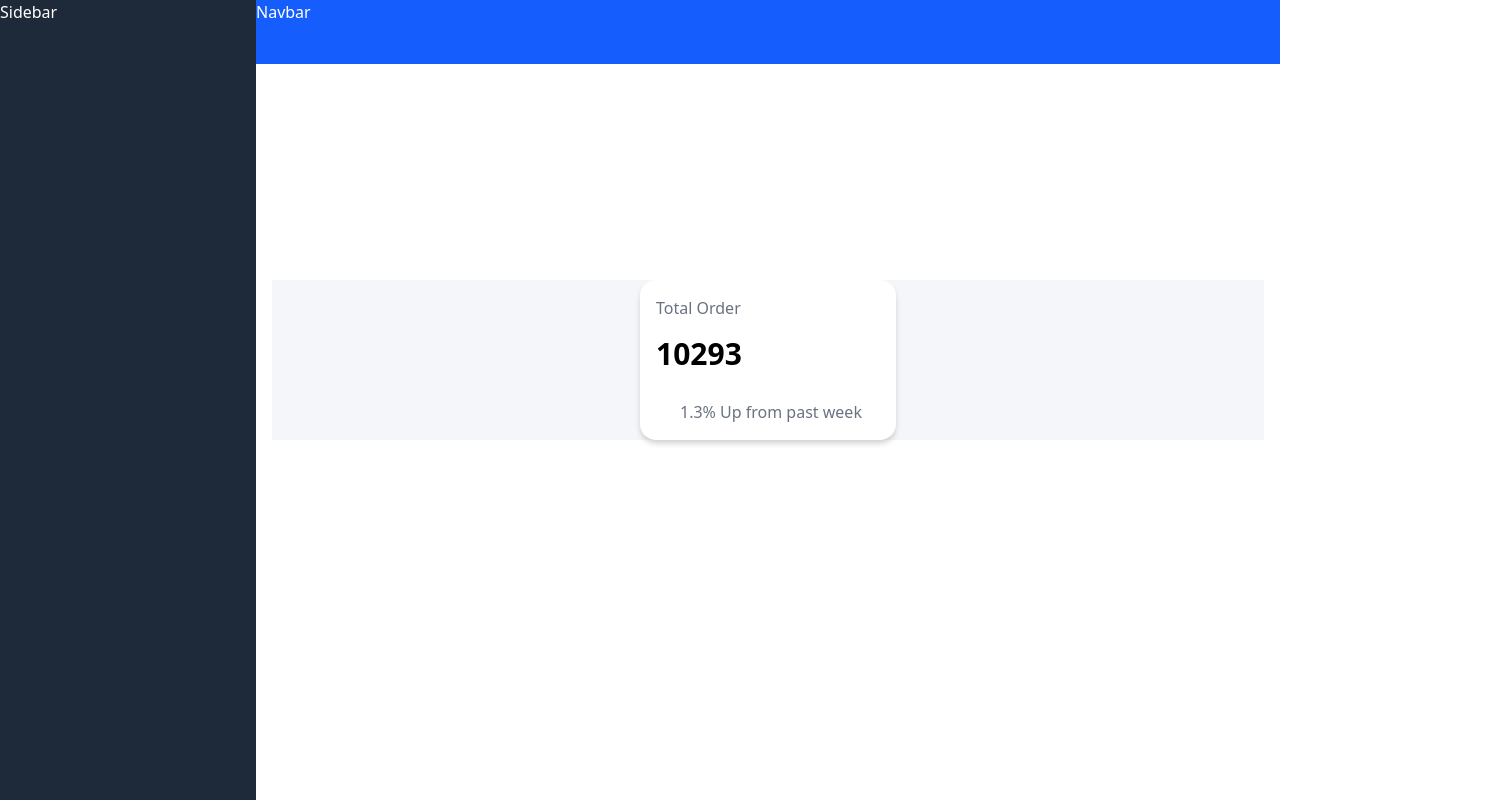
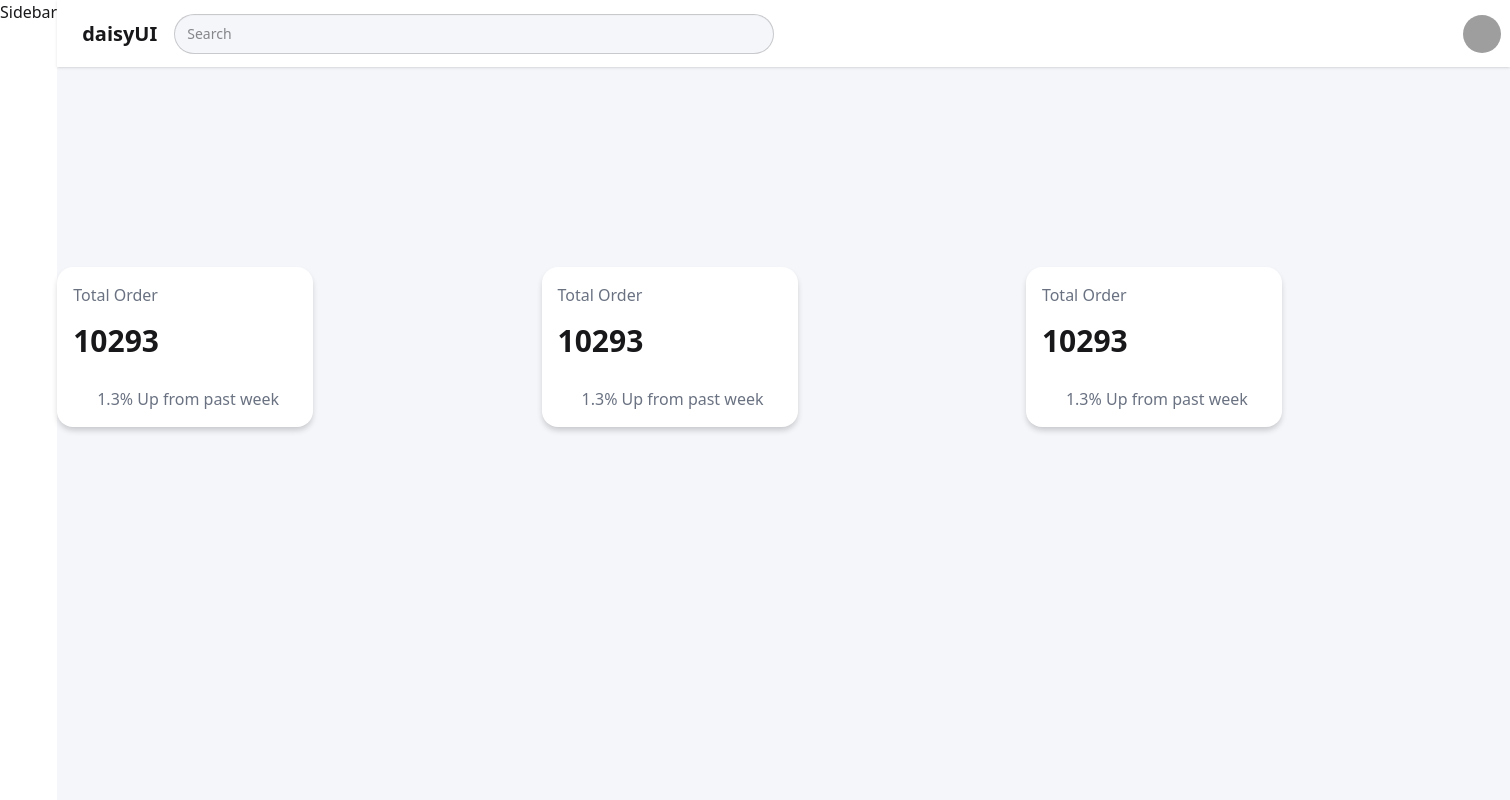
Before and after one commit to IntegrativeProject/SalesScope-Frontend, a Next.js app: page / in a window 1280 px wide. Shown: the whole page, 1510 px wide, since content can reach past the window. Built offline with nearby package versions, Linux system fonts and the light colour scheme; grey boxes are pictures that could not be loaded.

Commit message:
feat(searchbar) searchbar desing added

```diff
--- a/package.json
+++ b/package.json
@@ -20,6 +20,7 @@
     "@types/node": "^20",
     "@types/react": "^19",
     "@types/react-dom": "^19",
+    "daisyui": "^5.5.5",
     "eslint": "^9",
     "eslint-config-next": "16.0.3",
     "tailwindcss": "^4",
--- a/src/app/(dashboard)/page.tsx
+++ b/src/app/(dashboard)/page.tsx
@@ -1,14 +1,11 @@
 import Card from "@/components/ui/Card";
-import Navbar from "@/components/ui/Navbar";
-import React from "react";
 
 export default function page() {
   return (
     <div>
-
-
-
-      <div className="flex justify-center items-center mt-50 bg-[#F5F6FA]">
+      <div className=" grid grid-cols-3 mt-50 ">
+        <Card />
+        <Card />
         <Card />
       </div>
     </div>
--- a/src/app/globals.css
+++ b/src/app/globals.css
@@ -1 +1,3 @@
 @import "tailwindcss";
+
+@plugin "daisyui";
--- a/src/app/layout.tsx
+++ b/src/app/layout.tsx
@@ -26,16 +26,16 @@
         <div className="flex h-screen w-screen">
 
           {/* Sidebar */}
-          <Sidebar className="w-64 bg-gray-800 text-white" />
+          <Sidebar className="w-64 bg-white " />
 
           {/* Área principal */}
           <div className="flex flex-col flex-1">
 
             {/* Navbar */}
-            <Navbar className="h-16 bg-blue-600 text-white" />
+            <Navbar/>
 
             {/* Contenido de la página */}
-            <main className="flex-1 overflow-auto p-4">
+            <main className=" h-screen bg-[#F5F6FA]">
               {children}
             </main>
           </div>
--- a/src/components/ui/Navbar.tsx
+++ b/src/components/ui/Navbar.tsx
@@ -1,4 +1,50 @@
-import React from 'react'
-export default function Navbar({ className }: { className?: string }) {
-  return <nav className={className}>Navbar</nav>;
+export default function Navbar() {
+  return (
+    <div className="navbar bg-white shadow-sm h-18">
+      <div className="flex-1">
+        <a className="btn btn-ghost text-xl">daisyUI</a>
+      </div>
+
+      <div className="flex gap-2 items-center">
+        {/* Search bar más larga */}
+        <input
+          type="text"
+          placeholder="Search"
+          className="input  w-64 md:w-80 lg:w-[600px] mr-170 bg-[#F5F6FA] rounded-4xl placeholder:font-light "
+        />
+
+        <div className="dropdown dropdown-end">
+          <div
+            tabIndex={0}
+            role="button"
+            className="btn btn-ghost btn-circle avatar"
+          >
+            <div className="w-10 rounded-full">
+              <img
+                alt="Tailwind CSS Navbar component"
+                src="https://img.daisyui.com/images/stock/photo-1534528741775-53994a69daeb.webp"
+              />
+            </div>
+          </div>
+          <ul
+            tabIndex="-1"
+            className="menu menu-sm dropdown-content bg-base-100 rounded-box z-1 mt-3 w-52 p-2 shadow"
+          >
+            <li>
+              <a className="justify-between">
+                Profile
+                <span className="badge">New</span>
+              </a>
+            </li>
+            <li>
+              <a>Settings</a>
+            </li>
+            <li>
+              <a>Logout</a>
+            </li>
+          </ul>
+        </div>
+      </div>
+    </div>
+  );
 }
--- /dev/null
+++ b/src/components/ui/SearchBar.tsx
@@ -0,0 +1,78 @@
+import React from "react";
+
+export default function SearchBar() {
+  return (
+    <div className="navbar bg-base-100 shadow-sm">
+      <div className="flex-1">
+        <a className="btn btn-ghost text-xl">daisyUI</a>
+      </div>
+      <div className="flex-none">
+        <div className="dropdown dropdown-end">
+          <div tabIndex={0} role="button" className="btn btn-ghost btn-circle">
+            <div className="indicator">
+              <svg
+                xmlns="http://www.w3.org/2000/svg"
+                className="h-5 w-5"
+                fill="none"
+                viewBox="0 0 24 24"
+                stroke="currentColor"
+              >
+                {" "}
+                <path
+                  strokeLinecap="round"
+                  strokeLinejoin="round"
+                  strokeWidth="2"
+                  d="M3 3h2l.4 2M7 13h10l4-8H5.4M7 13L5.4 5M7 13l-2.293 2.293c-.63.63-.184 1.707.707 1.707H17m0 0a2 2 0 100 4 2 2 0 000-4zm-8 2a2 2 0 11-4 0 2 2 0 014 0z"
+                />{" "}
+              </svg>
+              <span className="badge badge-sm indicator-item">8</span>
+            </div>
+          </div>
+          <div
+            tabIndex={0}
+            className="card card-compact dropdown-content bg-base-100 z-1 mt-3 w-52 shadow"
+          >
+            <div className="card-body">
+              <span className="text-lg font-bold">8 Items</span>
+              <span className="text-info">Subtotal: $999</span>
+              <div className="card-actions">
+                <button className="btn btn-primary btn-block">View cart</button>
+              </div>
+            </div>
+          </div>
+        </div>
+        <div className="dropdown dropdown-end">
+          <div
+            tabIndex={0}
+            role="button"
+            className="btn btn-ghost btn-circle avatar"
+          >
+            <div className="w-10 rounded-full">
+              <img
+                alt="Tailwind CSS Navbar component"
+                src="https://img.daisyui.com/images/stock/photo-1534528741775-53994a69daeb.webp"
+              />
+            </div>
+          </div>
+          <ul
+            tabIndex={-1}
+            className="menu menu-sm dropdown-content bg-base-100 rounded-box z-1 mt-3 w-52 p-2 shadow"
+          >
+            <li>
+              <a className="justify-between">
+                Profile
+                <span className="badge">New</span>
+              </a>
+            </li>
+            <li>
+              <a>Settings</a>
+            </li>
+            <li>
+              <a>Logout</a>
+            </li>
+          </ul>
+        </div>
+      </div>
+    </div>
+  );
+}
```
Also changed, not shown: 1 other file (tests, documents, lock files or other folders).
